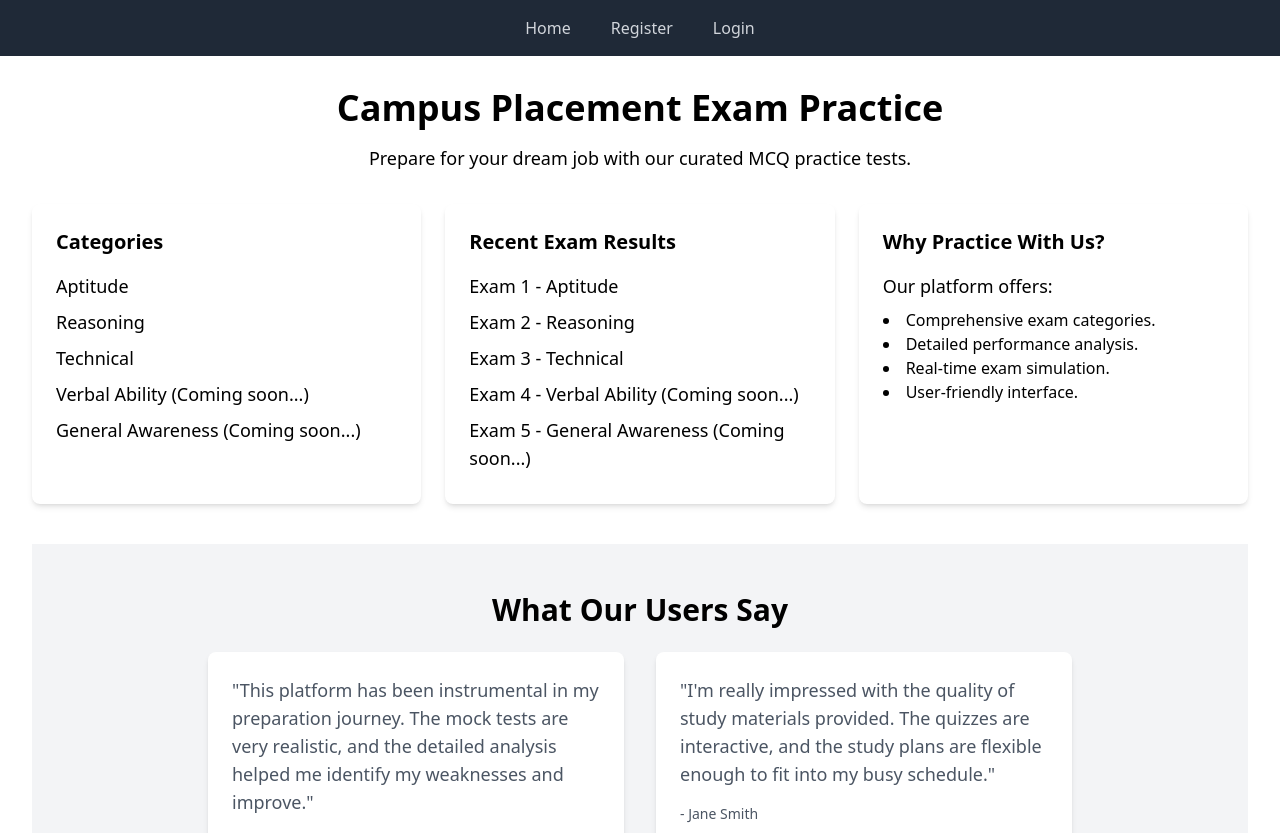
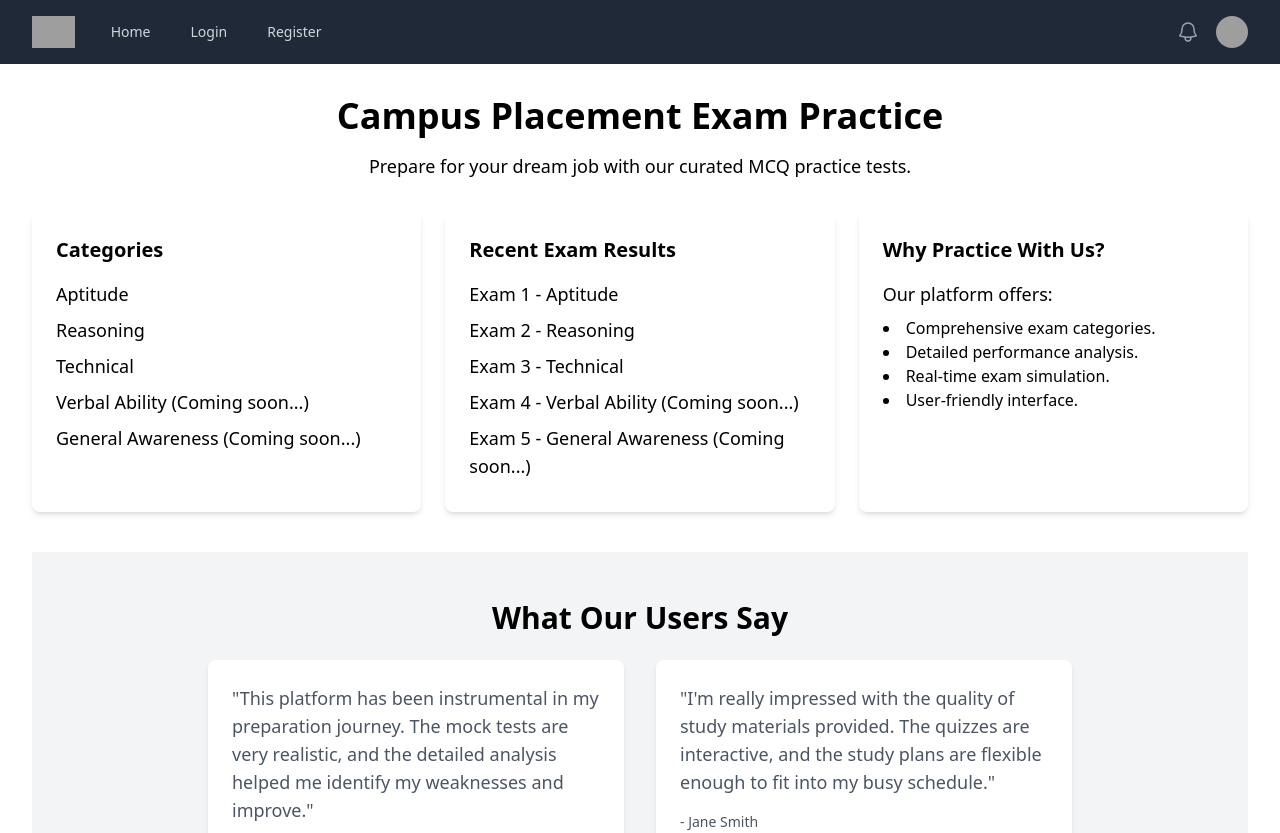
Before and after one commit to Amitn2003/MCQ-Exam-Portal-fronetend, a React (Vite) app: page / in a window 1280 px wide. Shown: the top 833 px of the page. Built offline with nearby package versions, Linux system fonts and the light colour scheme; grey boxes are pictures that could not be loaded.

Commit message:
Navbar changed

```diff
--- a/package.json
+++ b/package.json
@@ -10,6 +10,8 @@
     "preview": "vite preview"
   },
   "dependencies": {
+    "@headlessui/react": "^2.1.2",
+    "@heroicons/react": "^2.1.5",
     "axios": "^1.7.2",
     "react": "^18.3.1",
     "react-dom": "^18.3.1",
--- a/src/App.jsx
+++ b/src/App.jsx
@@ -17,6 +17,7 @@
 import Contact from './pages/Contact';
 import ManageQuestions from './pages/ManageQuestions';
 import ReportedQuestions from './pages/ReportedQuestions';
+import Profile from './pages/Profile';
 import { AuthProvider } from './context/AuthContext';
 import { ToastContainer } from 'react-toastify';
 import 'react-toastify/dist/ReactToastify.css';
@@ -41,6 +42,7 @@
             <Route path="/results/:resultId" element={<DetailedAnalysis />} />
             <Route path="/dashboard" element={<Dashboard />} />
             <Route path="/contact" element={<Contact />} />
+            <Route path="/profile" element={<Profile />} />
             <Route path="/admin/users" element={<AdminUsers />} />
             <Route path="/admin/users/:userId" element={<EditUser />} />
             <Route path="/admin/reported-questions" element={<ReportedQuestions />} />
--- a/src/components/Navigation.jsx
+++ b/src/components/Navigation.jsx
@@ -1,14 +1,32 @@
 import React from 'react';
 import { NavLink , useNavigate} from 'react-router-dom';
-// import './Navigation.css'
-// import { Link } from 'react-router-dom';
 import { useAuth } from '../context/AuthContext';
 import { useEffect, useState } from 'react';
 import { toast } from 'react-toastify';
+import { Disclosure, DisclosureButton, DisclosurePanel, Menu, MenuButton, MenuItem, MenuItems } from '@headlessui/react'
+import { Bars3Icon, BellIcon, XMarkIcon } from '@heroicons/react/24/outline'
+
+const navigation = [
+    { name: 'Home', href: '/', current: false },
+    { name: 'Login', href: '/login', current: false },
+    { name: 'Register', href: '/register', current: false },
+    { name: 'Start Exam', href: '/questions', current: false },
+    { name: 'Dashboard', href: '/dashboard', current: true },
+    { name: 'Exam Result', href: '/results', current: false },
+    { name: 'Add Questions', href: '/add-question', current: false },
+    { name: 'Manage Users', href: '/admin/users', current: false },
+    { name: 'Reported Questions', href: '/admin/reported-questions', current: false },
+    { name: 'Logout', href: '/', current: false },
+  ];
+
+
+  function classNames(...classes) {
+    return classes.filter(Boolean).join(' ')
+  }
 
 const Navigation = () => {
-    const { isLoggedIn, isAdmin , logout } = useAuth();
-    const [user, setUser] = useState(false)
+    const { isLoggedIn, isAdmin , logout, user } = useAuth();
+    const [userAvailable, setuserAvailable] = useState(false)
     const [admin, setAdmin] = useState(false)
     const navigate = useNavigate();
 
@@ -17,10 +35,12 @@
 
     useEffect(() => {
       const logInInfo = () => {
-        // console.log(isLoggedIn())
+
         if (isLoggedIn()) {
-            setUser(true)
-            // console.log("user found")
+            setuserAvailable(true);
+            // console.log(user)
+
+            // console.log("userAvailable found")
             if (isAdmin()) {
                 // console.log("is admin")
                 setAdmin(true)
@@ -30,215 +50,180 @@
       logInInfo()
     }, [isLoggedIn, isAdmin])
     const handleLogout = () => {
+        console.log("Logging out")
         logout(); // Call the logout function provided by useAuth to clear token
-        setUser(false);
+        setuserAvailable(false);
         setAdmin(false);
         navigate('/'); // Redirect to Home ("/")
         toast.success('Logout successful!');
     };
 
-    //  <div className="bg-gray-800 py-4">
-    //     <ul className="text-gray-300 flex hover:text-white px-3 py-2 rounded-md">
-    //         <li>
-    //             <NavLink to="/" className="text-gray-300 hover:text-white px-3 py-2 rounded-md">
-    //                 Home
-    //             </NavLink>
-    //         </li>
-    //         {user && (
-    //             <>
-    //                 <li>
-    //                     <NavLink to="/questions" className="text-gray-300 hover:text-white px-3 py-2 rounded-md">
-    //                         Start Exam
-    //                     </NavLink>
-    //                 </li>
-    //                 <li>
-    //                     <NavLink to="/results" className="text-gray-300 hover:text-white px-3 py-2 rounded-md">
-    //                         Exam Results
-    //                     </NavLink>
-    //                 </li>
-    //             </>
-    //         )}
-    //         {admin && (
-    //             <li>
-    //                 <NavLink to="/add-question" className="text-gray-300 hover:text-white px-3 py-2 rounded-md">
-    //                     Add Question
-    //                 </NavLink>
-    //             </li>
-    //         )}
-    //         {!user && (
-    //             <>
-    //                 <li>
-    //                     <NavLink to="/register" className="text-gray-300 hover:text-white px-3 py-2 rounded-md">
-    //                         Register
-    //                     </NavLink>
-    //                 </li>
-    //                 <li>
-    //                     <NavLink to="/login" className="text-gray-300 hover:text-white px-3 py-2 rounded-md">
-    //                         Login
-    //                     </NavLink>
-    //                 </li>
-    //             </>
-    //         )}
-    //         {user && (
-    //             <li>
-    //                 <button
-    //                     onClick={handleLogout}
-    //                     className="text-gray-300 hover:text-white px-3 py-2 rounded-md"
-    //                 >
-    //                     Logout
-    //                 </button>
-    //             </li>
-    //         )}
-    //     </ul>
-    // </div>
-    //     <div className="bg-gray-800 py-4">
-    //     <ul className="text-gray-300 flex space-x-4">
-    //         <li>
-    //             <NavLink to="/" className="text-gray-300 hover:text-white px-3 py-2 rounded-md">
-    //                 Home
-    //             </NavLink>
-    //         </li>
-    //         {user && (
-    //             <>
-    //                 <li>
-    //                     <NavLink to="/questions" className="text-gray-300 hover:text-white px-3 py-2 rounded-md">
-    //                         Start Exam
-    //                     </NavLink>
-    //                 </li>
-    //                 <li>
-    //                     <NavLink to="/results" className="text-gray-300 hover:text-white px-3 py-2 rounded-md">
-    //                         Exam Results
-    //                     </NavLink>
-    //                 </li>
-    //                 <li>
-    //                         <NavLink to="/dashboard" className="text-gray-300 hover:text-white px-3 py-2 rounded-md">
-    //                             Dashboard
-    //                         </NavLink>
-    //                     </li>
-    //             </>
-    //         )}
-    //         {user && admin && (
-    //             <>
-    //                 <li>
-    //                     <NavLink to="/add-question" className="text-gray-300 hover:text-white px-3 py-2 rounded-md">
-    //                         Add Question
-    //                     </NavLink>
-    //                 </li>
-    //                 <li>
-    //                     <NavLink to="/admin/users" className="text-gray-300 hover:text-white px-3 py-2 rounded-md">
-    //                         Manage Users
-    //                     </NavLink>
-    //                 </li>
-    //                 <li>
-    //                         <NavLink to="/admin/reported-questions" className="text-gray-300 hover:text-white px-3 py-2 rounded-md">
-    //                             Reported Questions
-    //                         </NavLink>
-    //                     </li>
-    //             </>
-    //         )}
-    //         {!user && (
-    //             <>
-    //                 <li>
-    //                     <NavLink to="/register" className="text-gray-300 hover:text-white px-3 py-2 rounded-md">
-    //                         Register
-    //                     </NavLink>
-    //                 </li>
-    //                 <li>
-    //                     <NavLink to="/login" className="text-gray-300 hover:text-white px-3 py-2 rounded-md">
-    //                         Login
-    //                     </NavLink>
-    //                 </li>
-    //             </>
-    //         )}
-    //         {user && (
-    //             <li>
-    //                 <button
-    //                     onClick={handleLogout}
-    //                     className="text-gray-300 hover:text-white px-3 py-2 rounded-md"
-    //                 >
-    //                     Logout
-    //                 </button>
-    //             </li>
-    //         )}
-    //     </ul>
-    // </div>
+
     return (
-        <div className="bg-gray-800 py-4">
-        <ul className="text-gray-300 flex space-x-4 justify-center">
-        {!user && (<li>
-                <NavLink to="/" className="text-gray-300 hover:text-white px-3 py-2 rounded-md">
-                    Home
+        <>
+
+
+<Disclosure as="nav" className="bg-gray-800">
+      <div className="mx-auto max-w-7xl px-2 sm:px-6 lg:px-8">
+        <div className="relative flex h-16 items-center justify-between">
+          <div className="absolute inset-y-0 left-0 flex items-center sm:hidden">
+            {/* Mobile menu button*/}
+            <DisclosureButton className="group relative inline-flex items-center justify-center rounded-md p-2 text-gray-400 hover:bg-gray-700 hover:text-white focus:outline-none focus:ring-2 focus:ring-inset focus:ring-white">
+              {/* <span className="absolute -inset-0.5" /> */}
+              <span className="sr-only">Open main menu</span>
+              <Bars3Icon aria-hidden="true" className="block h-6 w-6 group-data-[open]:hidden" />
+              <XMarkIcon aria-hidden="true" className="hidden h-6 w-6 group-data-[open]:block" />
+            </DisclosureButton>
+          </div>
+          <div className="flex flex-1 items-center justify-center sm:items-stretch sm:justify-start">
+            <div className="flex flex-shrink-0 items-center">
+              <img
+                alt="Your Company"
+                src="https://tailwindui.com/img/logos/mark.svg?color=indigo&shade=500"
+                className="h-8 w-auto"
+              />
+            </div>
+            <div className="hidden sm:ml-6 sm:block">
+              <div className="flex space-x-4">
+                {navigation.map((item) => {
+                    if (userAvailable && item.name === 'Logout') {
+                        return (<>
+                        <button key={item.name}  className="text-gray-300 hover:bg-gray-700 hover:text-white rounded-md px-3 py-2 text-sm font-medium" onClick={handleLogout} >Logout</button></>)
+                    }
+                    if (!userAvailable && item.name == 'Logout') {
+                      return null;
+                    }
+
+                    if (!userAvailable && !admin && (item.name === 'Start Exam' || item.name === 'Dashboard' || item.name === 'Exam Result' || item.name === 'Add Questions' || item.name === 'Manage Users' || item.name === 'Reported Questions')) {
+                        return null;
+                    }
+                    if (userAvailable && (item.name == 'Home' || item.name === 'Login' || item.name === 'Register')){
+                        return null;
+                    }
+                    if (userAvailable && !admin && (item.name === 'Add Questions' || item.name === 'Manage Users' || item.name === 'Reported Questions')) {
+                      return null;
+
+                    }
+                    return(
+                  <NavLink
+                    key={item.name}
+                    to={item.href}
+
+                    aria-current={item.current ? 'page' : undefined}
+                    className={classNames(
+                      item.current ? 'bg-gray-900 text-white' : 'text-gray-300 hover:bg-gray-700 hover:text-white',
+                      'rounded-md px-3 py-2 text-sm font-medium active:text-blue-600',
+                    )}
+                  >
+                    {item.name}
                   </NavLink>
-            </li>)}
-            {user && (
-                <>
-                    <li>
-                        <NavLink to="/questions" className="text-gray-300 hover:text-white px-3 py-2  rounded-md">
-                            Start Exam
+                )})}
+              </div>
+            </div>
+          </div>
+          <div className="absolute inset-y-0 right-0 flex items-center pr-2 sm:static sm:inset-auto sm:ml-6 sm:pr-0">
+            <button
+              type="button"
+              className="relative rounded-full bg-gray-800 p-1 text-gray-400 hover:text-white focus:outline-none focus:ring-2 focus:ring-white focus:ring-offset-2 focus:ring-offset-gray-800"
+            >
+              {/* <span className="absolute -inset-1.5" /> */}
+              <span className="sr-only">View notifications</span>
+              <BellIcon aria-hidden="true" className="h-6 w-6" />
+            </button>
+
+            {/* Profile dropdown */}
+            <Menu as="div" className="relative ml-3">
+              <div>
+                <MenuButton className="relative flex rounded-full bg-gray-800 text-sm focus:outline-none focus:ring-2 focus:ring-white focus:ring-offset-2 focus:ring-offset-gray-800">
+                  {/* <span className="absolute -inset-1.5" /> */}
+                  <span className="sr-only">Open Users menu</span>
+                  <img
+                    alt=""
+                    src="https://images.unsplash.com/photo-1472099645785-5658abf4ff4e?ixlib=rb-1.2.1&ixid=eyJhcHBfaWQiOjEyMDd9&auto=format&fit=facearea&facepad=2&w=256&h=256&q=80"
+                    className="h-8 w-8 rounded-full"
+                  />
+                </MenuButton>
+              </div>
+              <MenuItems
+                transition
+                className="absolute right-0 z-10 mt-2 w-48 origin-top-right rounded-md bg-white py-1 shadow-lg ring-1 ring-black ring-opacity-5 transition focus:outline-none data-[closed]:scale-95 data-[closed]:transform data-[closed]:opacity-0 data-[enter]:duration-100 data-[leave]:duration-75 data-[enter]:ease-out data-[leave]:ease-in"
+              >
+                 {user && <>
+                <MenuItem>
+                 <NavLink to="/profile" className="block px-4 py-2 text-sm text-gray-700 data-[focus]:bg-gray-100">
+                    {(user.name) ? user.name : ""}
                   </NavLink>
-                    </li>
-                    <li>
-                        <NavLink to="/results" className="text-gray-300 hover:text-white px-3 py-2 rounded-md">
-                            Exam Results
+                </MenuItem>
+
+                <MenuItem>
+                  <NavLink to="/profile" className="block px-4 py-2 text-sm text-gray-700 data-[focus]:bg-gray-100">
+                    {(user.email) ? user.email : ""}
                   </NavLink>
-                    </li>
-                    <li>
-                        <NavLink to="/dashboard" className="text-gray-300 hover:text-white px-3 py-2 rounded-md">
-                            Dashboard
+                </MenuItem> </>
+                 }
+                <MenuItem>
+                  <NavLink to="/" className="block px-4 py-2 text-sm text-gray-700 data-[focus]:bg-gray-100">
+                    Settings                    (Comming soon...)
                   </NavLink>
-                    </li>
-                </>
-            )}
-            {user && isAdmin && (
-                <>
-                    <li>
-                        <NavLink to="/add-question" className="text-gray-300 hover:text-white px-3 py-2 rounded-md">
-                            Add Question
-                        </NavLink>
-                    </li>
-                    <li>
-                        <NavLink to="/admin/users" className="text-gray-300 hover:text-white px-3 py-2 rounded-md">
-                            Manage Users
-                        </NavLink>
-                    </li>
-                    <li>
-                        <NavLink to="/admin/reported-questions" className="text-gray-300 hover:text-white px-3 py-2 rounded-md">
-                            Reported Questions
-                        </NavLink>
-                    </li>
-                    {/* <li>
-                        <NavLink to="/admin/manage-questions" className="text-gray-300 hover:text-white px-3 py-2 rounded-md">
-                            Manage Questions
-                        </NavLink>
-                    </li> */}
-                </>
-            )}
-            {!user && (
-                <>
-                    <li>
-                        <NavLink to="/register" className="text-gray-300 hover:text-white px-3 py-2 rounded-md">
-                            Register
-                        </NavLink>
-                    </li>
-                    <li>
-                        <NavLink to="/login" className="text-gray-300 hover:text-white px-3 py-2 rounded-md">
-                            Login
-                        </NavLink>
-                    </li>
-                </>
-            )}
-            {user && (
-                <li>
-                    <button
-                        onClick={handleLogout}
-                        className="text-gray-300 hover:text-white px-3 py-2 rounded-md"
-                    >
+                </MenuItem>
+                {user &&
+                <MenuItem>
+                  <button onClick={()=> handleLogout()}  className="block px-4 py-2 text-sm text-gray-700 data-[focus]:bg-gray-100">
                     Logout
                   </button>
-                </li>
+                </MenuItem>
+                }
+              </MenuItems>
+            </Menu>
+          </div>
+        </div>
+      </div>
+
+      <DisclosurePanel className="sm:hidden">
+        <div className="space-y-1 px-2 pb-3 pt-2">
+          {navigation.map((item) => {
+            if (!userAvailable && item.name === 'Logout') {
+                // console.log(item);
+                return null;
+            }
+            if (userAvailable && item.name ==='Logout') {
+              return (<>
+                <button href="/register" key={item.name} className="text-gray-300 hover:bg-gray-700 hover:text-white rounded-md px-3 py-2 text-sm font-medium" onClick={handleLogout} >Logout</button></>)
+            }
+            if (!userAvailable && (item.name === 'Start Exam' || item.name === 'Dashboard' || item.name === 'Exam Result' || item.name === 'Add Questions' || item.name === 'Manage Users' || item.name === 'Reported Questions')) {
+                return null;
+            }
+            if (userAvailable && (item.name == 'Home' || item.name === 'Login' || item.name === 'Register')){
+                return null;
+            }
+            if (!isAdmin  && (item.name ==='Add Questions' || item.name === 'Manage Users' || item.name === 'Reported Questions'))
+                return null;
+
+            if (userAvailable && !admin && (item.name === 'Add Questions' || item.name === 'Manage Users' || item.name === 'Reported Questions')) {
+              return null;
+
+            }
+            return (
+            <NavLink
+              key={item.name}
+              as="NavLink"
+              to={item.href}
+              aria-current={item.current ? 'page' : undefined}
+              className={classNames(
+                item.current ? 'bg-gray-900 text-white' : 'text-gray-300 hover:bg-gray-700 hover:text-white',
+                'block rounded-md px-3 py-2 text-base font-medium',
               )}
-        </ul>
+            >
+              {item.name}
+            </NavLink>
+          )})}
         </div>
+      </DisclosurePanel>
+    </Disclosure>
+
+
+
+    </>
     );
 };
 
--- a/src/pages/Contact.jsx
+++ b/src/pages/Contact.jsx
@@ -13,7 +13,7 @@
       className="bg-green-500 hover:bg-green-600 text-white font-bold py-2 px-4 rounded-full shadow-md"
       onClick={openWhatsAppChat}
     >
-      Open WhatsApp Chat
+      Message me personally
     </button>
     </>
   )
--- a/src/pages/Home.jsx
+++ b/src/pages/Home.jsx
@@ -9,7 +9,7 @@
     const [admin, setAdmin] = useState(false)
     useEffect(() => {
         const logInInfo = () => {
-            console.log(isLoggedIn())
+            // console.log(isLoggedIn())
             if (isLoggedIn()) {
                 setUser(true)
             }
--- a/src/pages/Login.jsx
+++ b/src/pages/Login.jsx
@@ -13,6 +13,7 @@
     const handleSubmit = async (e) => {
         e.preventDefault();
         toast.warn('Please wait 🙏!');
+        toast.warn('It takes a few seconds 🙏!');
         try {
             let loginRes = await login({ email, password });
             // If login succeeds, show a success toast
@@ -21,6 +22,7 @@
             else {
                 toast.error('Login failed. Please check your credentials.');
             }
+            // toast.success(loginRes.message)
         } catch (error) {
             // If login fails, show an error toast
             toast.error('Login failed. Please check your credentials.');
```
Also changed, not shown: src/components/Navigation.css (deleted, +0 -48 lines), src/pages/Profile.jsx (added, +66 -0 lines), 1 other file (tests, documents, lock files or other folders). Lines whose indentation alone changed are shown as unchanged.
